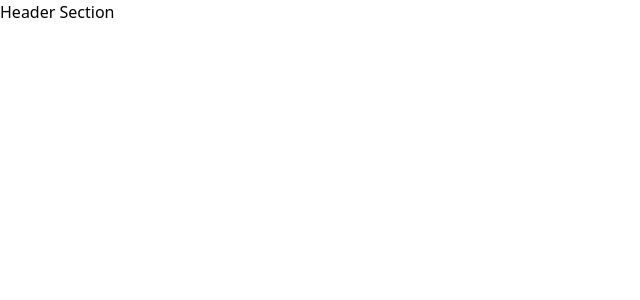
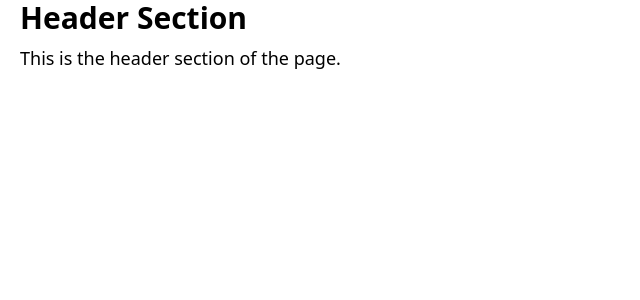
Before and after one commit to Githubshakil/project_sphere, a React (Vite) app: page / in a window 1280 px wide. Shown: the top 300 px of the page, without its empty margins (0-640 px from the left). Built offline with nearby package versions, Linux system fonts and the light colour scheme.

Commit message:
setup done

```diff
--- /dev/null
+++ b/src/components/commonLayOut/Container.jsx
@@ -0,0 +1,9 @@
+
+
+const Container = ({children}) => {
+  return <div className='max-w-[1240] mx-auto'>{children}</div>
+
+
+}
+
+export default Container
--- a/src/components/homePage/HeaderSection.jsx
+++ b/src/components/homePage/HeaderSection.jsx
@@ -1,9 +1,17 @@
 import React from 'react'
+import Container from '../commonLayOut/Container'
 
 const HeaderSection = () => {
   return (
     <>
-    <h1>Header Section</h1>
+    <Container>
+        <div className='max-w-[1240px] mx-auto'>
+            <h1 className='text-3xl font-bold'>Header Section</h1>
+            <p className='text-lg mt-2'>This is the header section of the page.</p>
+        </div>
+    </Container>
+
+
     </>
   )
 }
```
